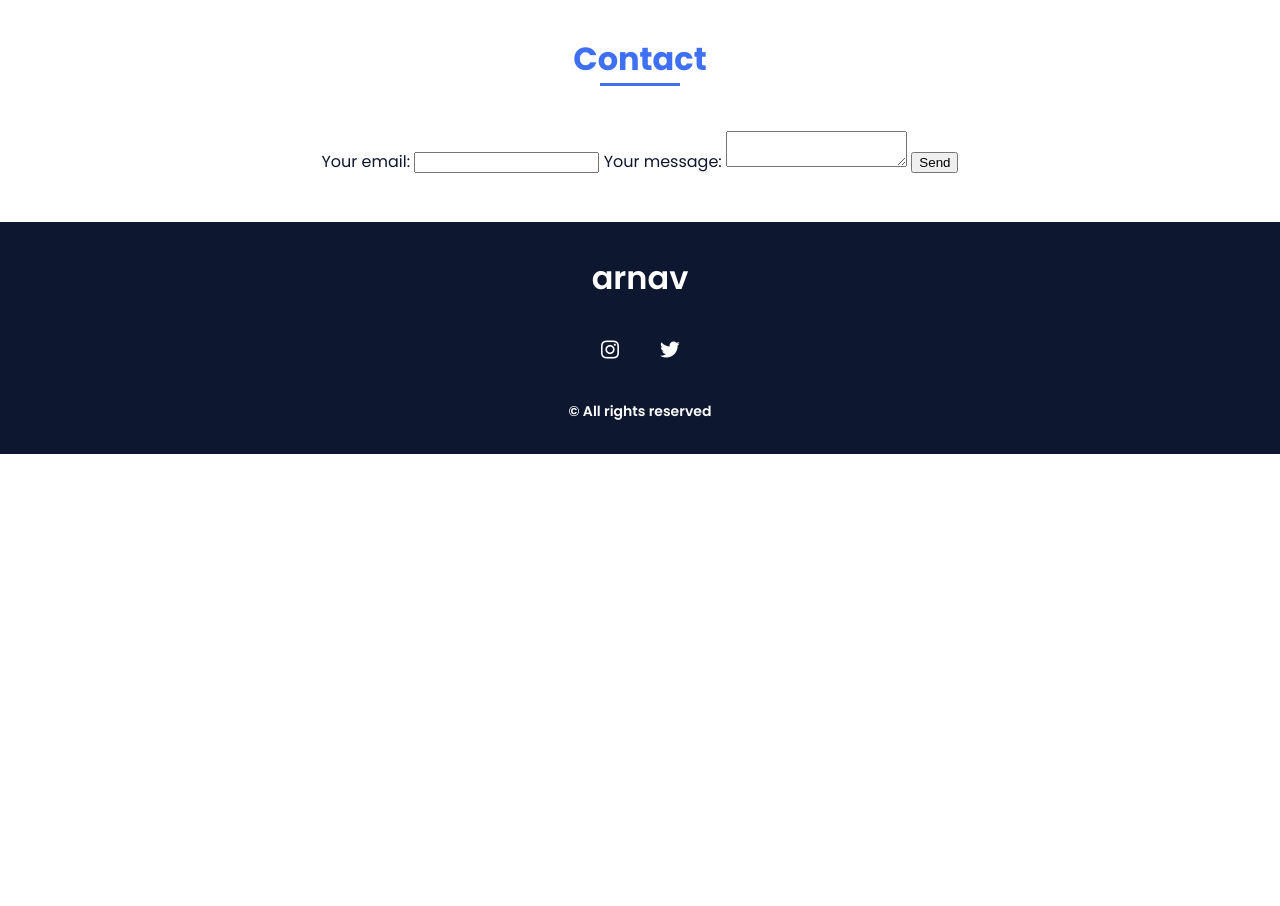
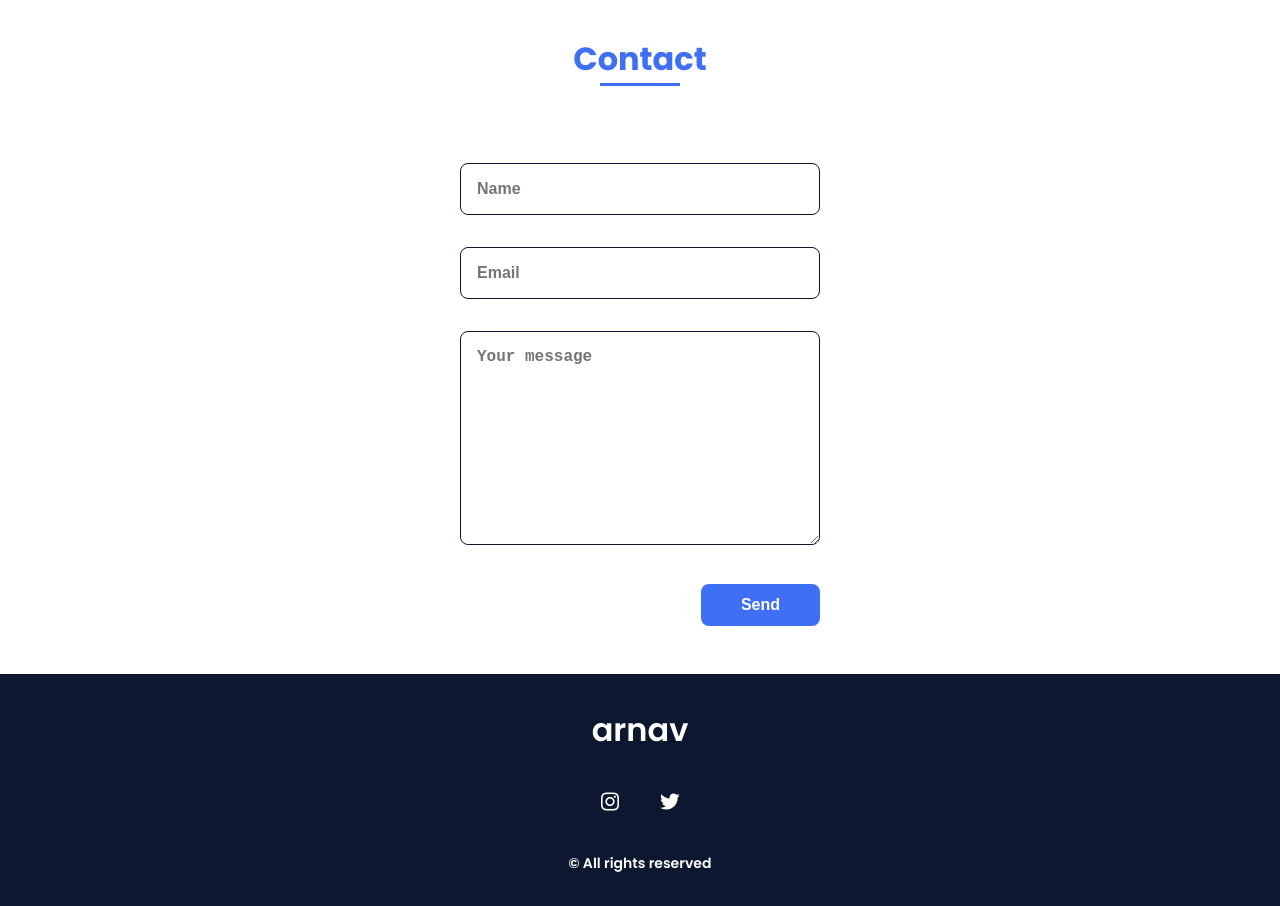
Before and after one commit to w2sg-arnav/w2sg-arnav.github.io, a plain HTML site: page index.html in a window 1280 px wide. Shown: the part 3080-3986 px from the top of the page. Before the commit the page ends 3534 px from the top, so only its background shows below. Drawn offline with nearby package versions, Linux system fonts and the light colour scheme.

Commit message:
Update index.html

```diff
--- a/index.html
+++ b/index.html
@@ -124,18 +124,13 @@
                 <h2 class="section-title">Contact</h2>
 
                 <div class="contact__container bd-grid">
-                    <form action="https://formspree.io/f/mvgokrkd" method="POST">
-                       <label>
-                         Your email:
-                         <input type="email" name="email">
-                       </label>
-                       <label>
-                       Your message:
-                       <textarea name="message"></textarea>
-                      </label>
+                    <form action="https://formspree.io/f/mvgokrkd" method="POST" class="contact__form">
+    <input type="text" name="name" placeholder="Name" class="contact__input" required>
+    <input type="email" name="email" placeholder="Email" class="contact__input" required>
+    <textarea name="message" placeholder="Your message" cols="0" rows="10" class="contact__input" required></textarea>
+    <button type="submit" class="contact__button button">Send</button>
+</form>
 
-  <button type="submit">Send</button>
-</form>
                 </div>
             </section>
         </main>
```
